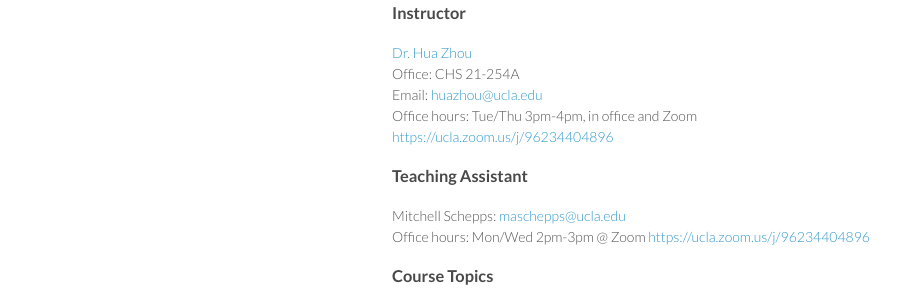
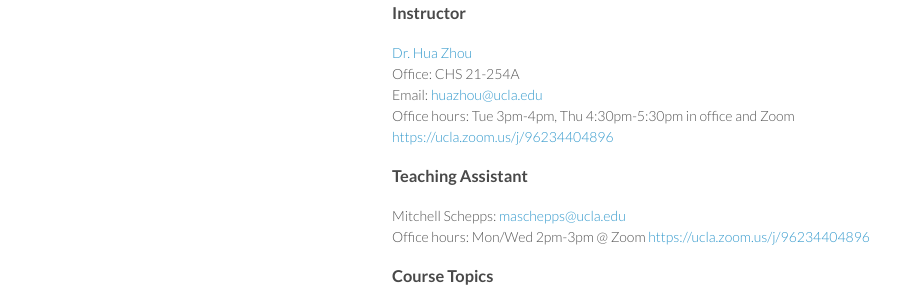
Before and after one commit to ucla-biostat-257/2022spring, a Jekyll site: the page built from syllabus/syllabus.md, in a window 1280 px wide and 900 px high. Shown: the part 358-658 px from the top of the window, without its empty margins (178-1098 px from the left). Built offline with Jekyll 4.4.1, drawn with Linux system fonts in a browser that asks for light colours.

Commit message:
change Thu OH to 4:30-5:30

```diff
--- a/syllabus/syllabus.md
+++ b/syllabus/syllabus.md
@@ -20,7 +20,7 @@ Location and time: CHS 33-105A, Tuesday 1pm-2:50pm and Thursday 1pm-2:50pm.
 [Dr. Hua Zhou](http://hua-zhou.github.io/)
 Office: CHS 21-254A
 Email: <huazhou@ucla.edu>
-Office hours: Tue/Thu 3pm-4pm, in office and Zoom <https://ucla.zoom.us/j/96234404896>
+Office hours: Tue 3pm-4pm, Thu 4:30pm-5:30pm in office and Zoom <https://ucla.zoom.us/j/96234404896>
 
 ### Teaching Assistant
 
```
Also changed, not shown: _posts/2022-04-14-week3-day2.md (added, +9 -0 lines), schedule/schedule.md (+1 -1 lines).
